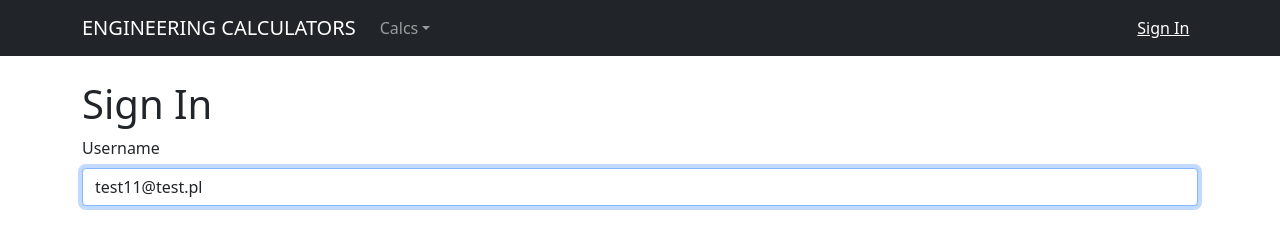
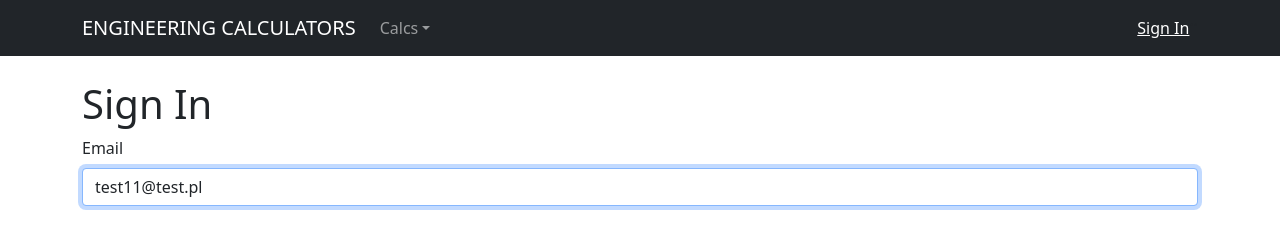
Before and after one commit to wowvaqa/engclcfe, a React (Create React App) app: page /login in a window 1280 px wide. Shown: the top 226 px of the page. Built offline with nearby package versions, Linux system fonts and the light colour scheme.

Commit message:
FIX: Username -> Login label fix

```diff
--- a/src/views/LogView.js
+++ b/src/views/LogView.js
@@ -103,9 +103,9 @@ const LogView = () => {
           <h1>Sign In</h1>
           <Form>
             <Form.Group className="mb-3" controlId="username">
-              <Form.Label>Username</Form.Label>
+              <Form.Label>Email</Form.Label>
               <Form.Control
-                type="text"
+                type="email"
                 ref={userRef}
                 autoComplete="off"
                 onChange={(e) => setUser(e.target.value)}
```
